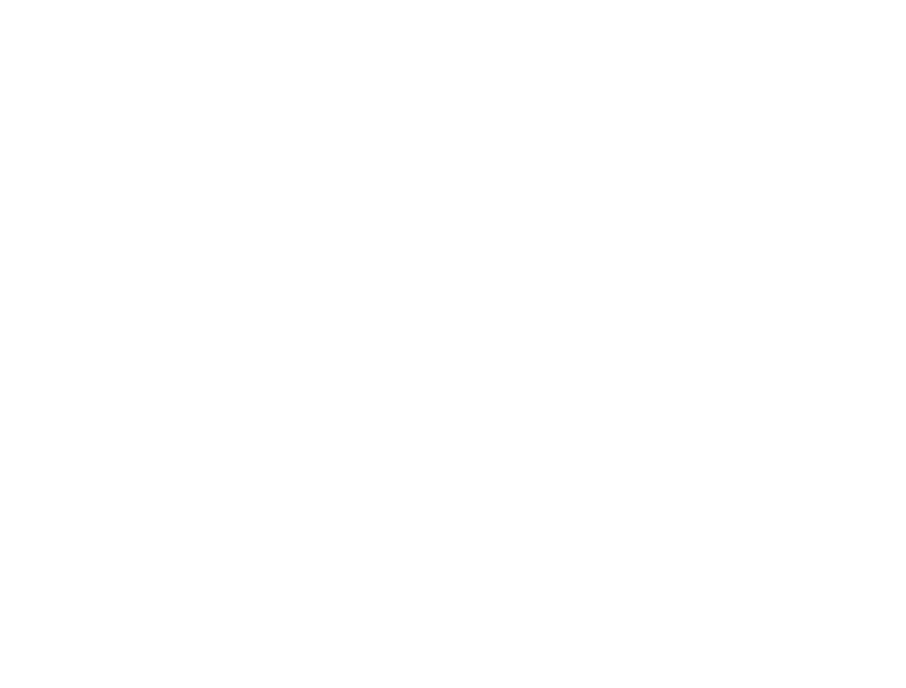
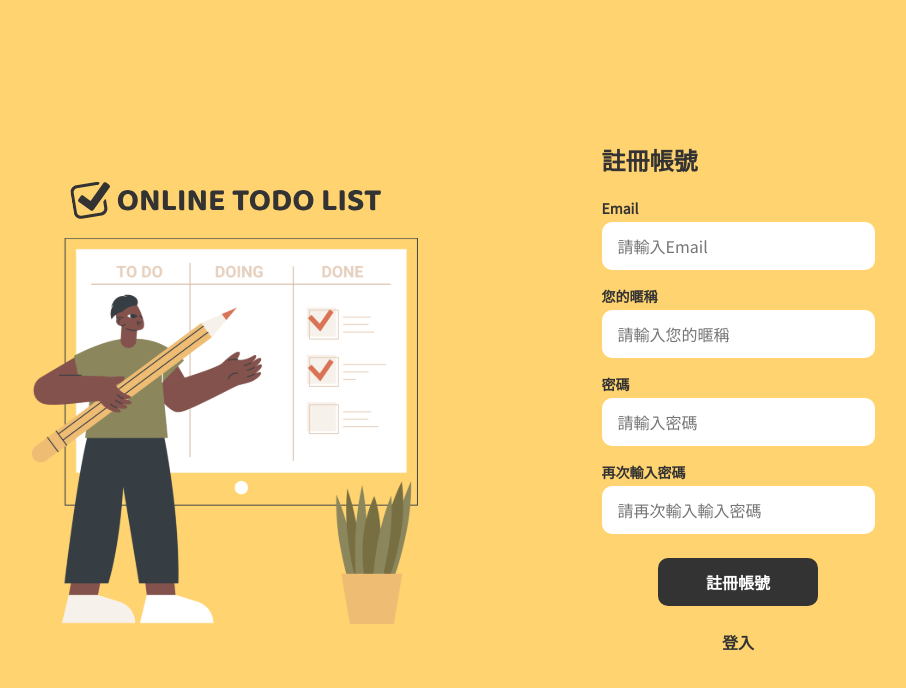
Before and after one commit to ccok12345678/5x-todo, a Vue app: page /#/register in a window 1280 px wide. Before the commit this address had no page. Shown: the top 688 px of the page, without its empty margins (222-1128 px from the left). Built offline with nearby package versions, Linux system fonts and the light colour scheme.

Commit message:
added HomeRegister

```diff
--- a/src/components/HomeLogin.vue
+++ b/src/components/HomeLogin.vue
@@ -19,7 +19,7 @@
 
     </form>
 
-    <router-link to="/" class="text-dark fw-bold mt-4">
+    <router-link to="/register" class="text-dark fw-bold mt-4">
       註冊帳號
     </router-link>
 
--- /dev/null
+++ b/src/components/HomeRegister.vue
@@ -0,0 +1,35 @@
+<template>
+    <div class="d-flex flex-column align-items-center">
+    <h4 class="fw-bold align-self-start">註冊帳號</h4>
+
+    <form class="form d-flex flex-column align-items-center"
+      @submit.prevent>
+
+      <label for="email" class="align-self-start">Email</label>
+      <input type="email" name="email" id="email"
+        placeholder="請輸入Email">
+
+      <label for="nickname" class="align-self-start">您的暱稱</label>
+      <input type="text" name="nickname" id="nickname"
+        placeholder="請輸入您的暱稱">
+
+      <label for="password" class="align-self-start">密碼</label>
+      <input type="password" name="password" id="password"
+        placeholder="請輸入密碼">
+
+      <label for="password" class="align-self-start">再次輸入密碼</label>
+      <input type="password" name="password" id="password"
+        placeholder="請再次輸入輸入密碼">
+
+      <button type="submit" class="btn btn-dark">
+        註冊帳號
+      </button>
+
+    </form>
+
+    <router-link to="/" class="text-dark fw-bold mt-4">
+      登入
+    </router-link>
+
+  </div>
+</template>
--- a/src/router/index.js
+++ b/src/router/index.js
@@ -10,6 +10,11 @@ const routes = [
         path: '/',
         name: 'login',
         component: () => import('../components/HomeLogin.vue')
+      },
+      {
+        path: 'register',
+        name: 'register',
+        component: () => import('../components/HomeRegister.vue')
       }
     ]
   }
```
